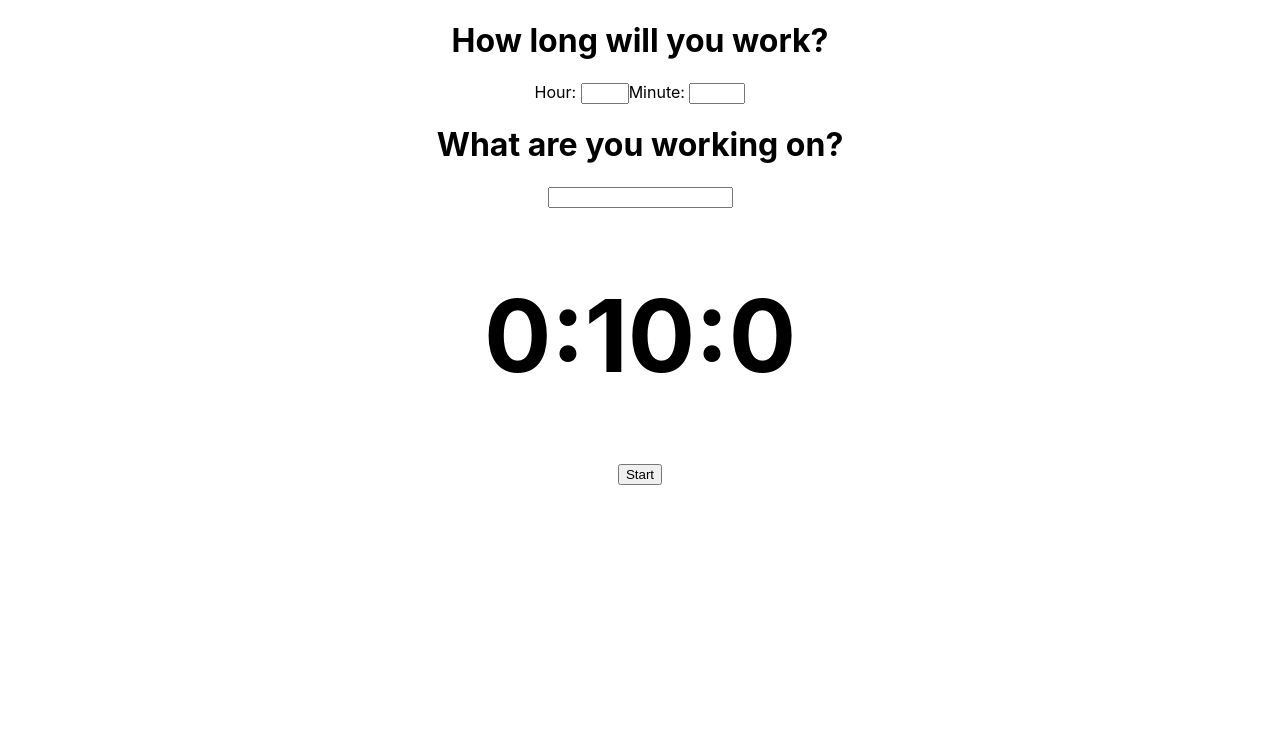
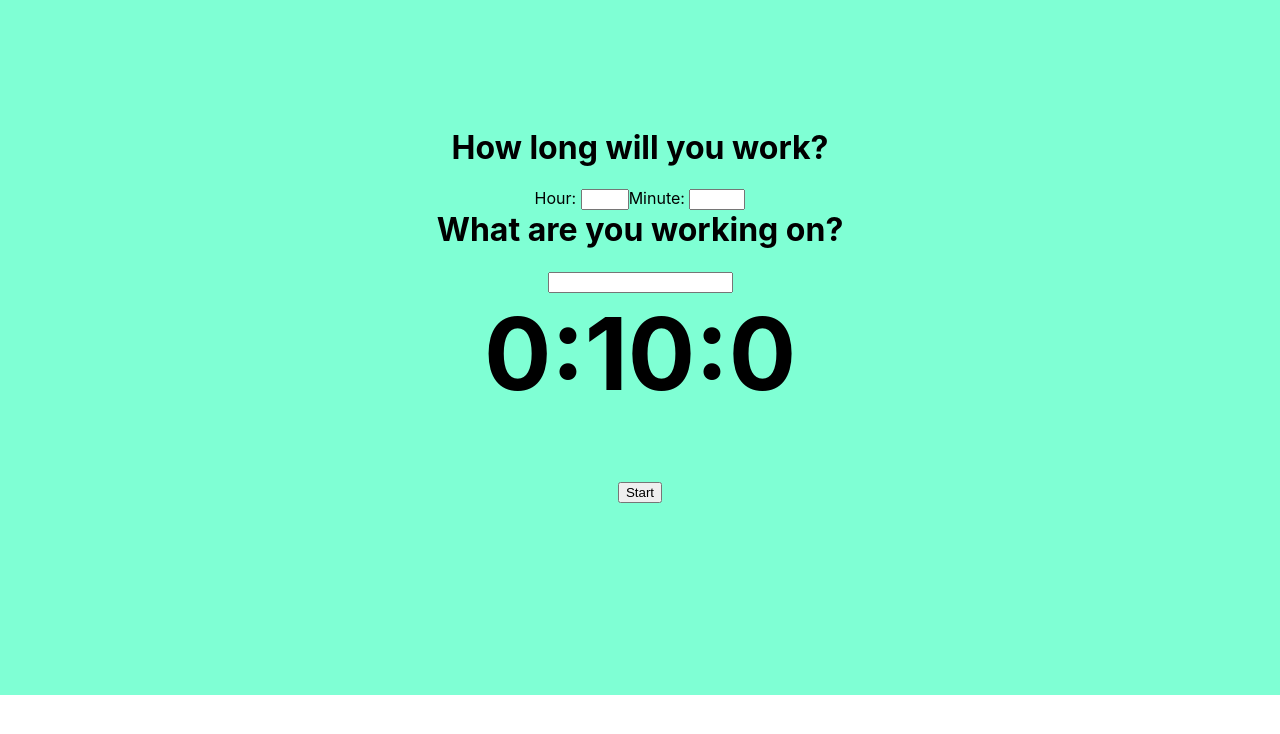
Before and after one commit to Fjallen/react-timebox, a React (Create React App) app: page / in a window 1280 px wide. Shown: the top 734 px of the page. Built offline with nearby package versions, Linux system fonts and the light colour scheme.

Commit message:
Added background color

```diff
--- a/src/App.css
+++ b/src/App.css
@@ -13,3 +13,14 @@
 #timer-done{
     text-align: center;
 }
+.background{
+    background-color: aquamarine;
+    margin: 0px;
+    background-size: cover;
+    padding-top: 10%;
+    padding-bottom: 15%;
+}
+
+h1{
+    margin-top: 0px;
+}
--- a/src/App.js
+++ b/src/App.js
@@ -124,7 +124,7 @@ class App extends Component {
   render() {
     if (!this.state.completeTimer){
       return (
-        <div>
+        <div class="background">
             {!this.state.clicked &&
               <div id="input-form">
                 <h1>How long will you work?</h1>
@@ -150,7 +150,7 @@ class App extends Component {
     }
     else{
       return (
-        <div id="timer-done">
+        <div id="timer-done" class="background">
           <h1>Did you finish what your task?</h1>
           <Button variant="contained" color="primary" onClick={this.handleYes}>Yes</Button>
           <Button variant="contained" color="secondary" onClick={this.handleNo}>No</Button>
```
